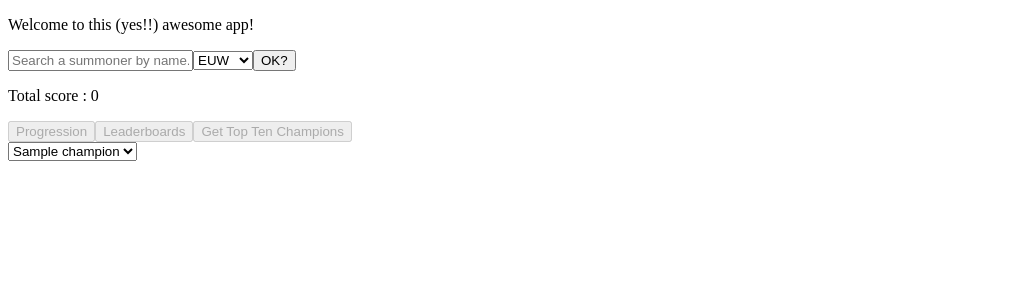
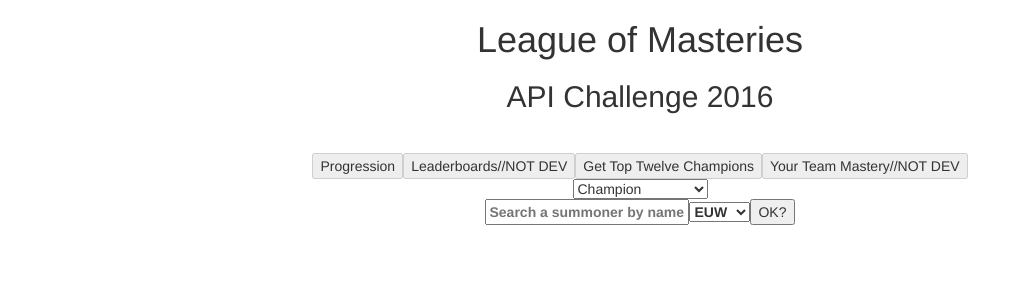
Before and after one commit to N0bl3/leagueofmasteries, a Node server app: template views/index.pug in a window 1280 px wide. Shown: the top 300 px of the page, without its empty margins (0-1023 px from the left). Run offline with Node 20, Linux system fonts and the light colour scheme; the template is opened without the code that fills it: most values are stand-ins (such as "Sample title", 1, 10 or a date in 2020); some libraries are stand-ins or nearby versions.

Commit message:
MOD homepage design 101

```diff
--- a/views/index.pug
+++ b/views/index.pug
@@ -1,40 +1,53 @@
 doctype html
-html
+html(lang="en")
   head
     meta(charset="UTF-8")
-    title "Welcome"
-
-  body
-    p Welcome to this (yes!!) awesome app!
-    form#summ-by-name
-      label(for="summ-name")
-        input(type="text" name="summ-name" placeholder="Search a summoner by name...")
-      label(for="region")
-        select(name="region")
-          option(value="euw") EUW
-          option(value="br") BR
-          option(value="eune") EUNE
-          option(value="na") NA
-          option(value="jp") JP
-          option(value="kr") KR
-          option(value="lan") LAN
-          option(value="las") LAS
-          option(value="oce") OCE
-          option(value="ru") RU
-          option(value="tr") TR
-      input(type="submit" value="OK?")
-    p#response-zone
-    p Total score :
-      span#player-score 0
-    button#progression-button(type="button" disabled) Progression
-    button#leaderboards-button(type="button" disabled) Leaderboards
-    button#get-top-ten(type="button" disabled) Get Top Ten Champions
-    form#by-champion
-      select(name="champion")
-        each champion in champions
-          option(value=champion.key)= champion.name
-    p#top-zone
-    p#progression-zone
+    meta(http-equiv="X-UA-Compatible" content="IE=edge")
+    meta(name="viewport" content="width=device-width, initial-scale=1")
+    title LeagueOfMasteries
+    link(rel="stylesheet" href="https://maxcdn.bootstrapcdn.com/bootstrap/3.3.6/css/bootstrap.min.css" integrity="sha384-1q8mTJOASx8j1Au+a5WDVnPi2lkFfwwEAa8hDDdjZlpLegxhjVME1fgjWPGmkzs7" crossorigin="anonymous")
+    link(rel="stylesheet" href="https://maxcdn.bootstrapcdn.com/bootstrap/3.3.6/css/bootstrap-theme.min.css" integrity="sha384-fLW2N01lMqjakBkx3l/M9EahuwpSfeNvV63J5ezn3uZzapT0u7EYsXMjQV+0En5r" crossorigin="anonymous")
+    link(rel="stylesheet" href="index.css")
+body
+    div.container-fluid
+      div.row.text-center
+        div.col-xs-12
+          h1 League of Masteries
+          h2 API Challenge 2016
+          div#response-zone
+          br
+          p#player-score
+      div.row.text-center
+        button#progression-button(type="button" disabled) Progression
+        button#leaderboards-button(type="button" disabled) Leaderboards//NOT DEV
+        button#get-top-ten(type="button" disabled) Get Top Twelve Champions
+        button#get-team-mastery(type="button" disabled) Your Team Mastery//NOT DEV
+        form#by-champion
+          select(name="champion")
+            option(value=0) Champion
+            each champion in champions
+              option(value=champion.key)= champion.name
+      div.row.text-center
+        form#summ-by-name
+          label(for="summ-name")
+            input(type="text" name="summ-name" placeholder="Search a summoner by name...")
+          label(for="region")
+            select(name="region")
+              option(value="euw") EUW
+              option(value="br") BR
+              option(value="eune") EUNE
+              option(value="na") NA
+              option(value="jp") JP
+              option(value="kr") KR
+              option(value="lan") LAN
+              option(value="las") LAS
+              option(value="oce") OCE
+              option(value="ru") RU
+              option(value="tr") TR
+          input(type="submit" value="OK?")
+      div.row.text-center#top-zone
+      div.row.text-center#progression-zone
     script(type="text/javascript" src="https://code.jquery.com/jquery-2.2.3.min.js" integrity="sha256-a23g1Nt4dtEYOj7bR+vTu7+T8VP13humZFBJNIYoEJo=" crossorigin="anonymous")
+    script(src="https://maxcdn.bootstrapcdn.com/bootstrap/3.3.6/js/bootstrap.min.js" integrity="sha384-0mSbJDEHialfmuBBQP6A4Qrprq5OVfW37PRR3j5ELqxss1yVqOtnepnHVP9aJ7xS" crossorigin="anonymous")
     script(src="https://cdnjs.cloudflare.com/ajax/libs/parsley.js/2.3.11/parsley.min.js")
     script(type="text/javascript" src="index.js")
```
